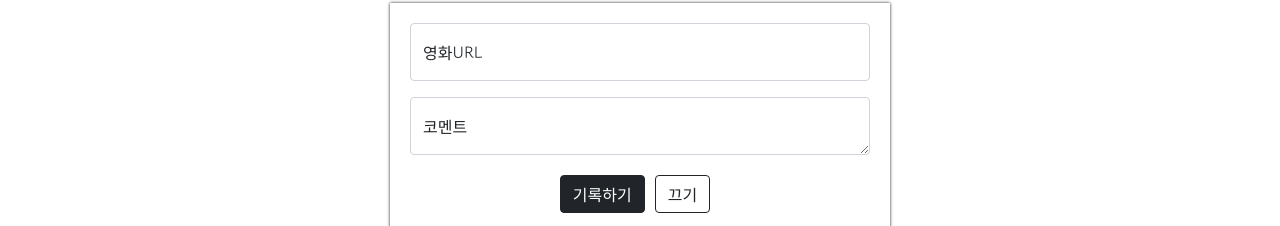
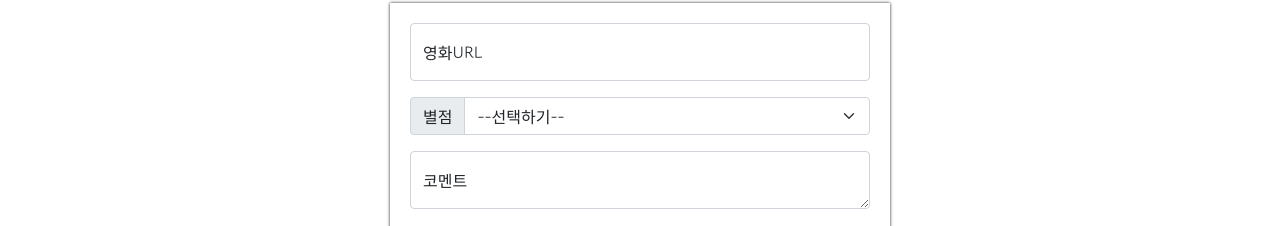
Before and after one commit to dahuinyu47/mypage, a plain HTML site: page index.html in a window 1280 px wide. Shown: the part 267-493 px from the top of the page. Drawn offline with nearby package versions, Linux system fonts and the light colour scheme.

Commit message:
Update index.html

```diff
--- a/index.html
+++ b/index.html
@@ -94,6 +94,15 @@
             <input type="email" class="form-control" id="floatingInput" placeholder="name@example.com">
             <label for="floatingInput">영화URL</label>
         </div>
+        <div class="input-group mb-3">
+            <label class="input-group-text" for="inputGroupSelect01">별점</label>
+            <select class="form-select" id="inputGroupSelect01">
+              <option selected>--선택하기--</option>
+              <option value="1">⭐</option>
+              <option value="2">⭐⭐</option>
+              <option value="3">⭐⭐⭐</option>
+            </select>
+          </div>
         <div class="form-floating">
             <textarea class="form-control" placeholder="Leave a comment here" id="floatingTextarea"></textarea>
             <label for="floatingTextarea">코멘트</label>
@@ -157,3 +166,5 @@
     </div>
     </div>
 </body>
+
+</html>
```
